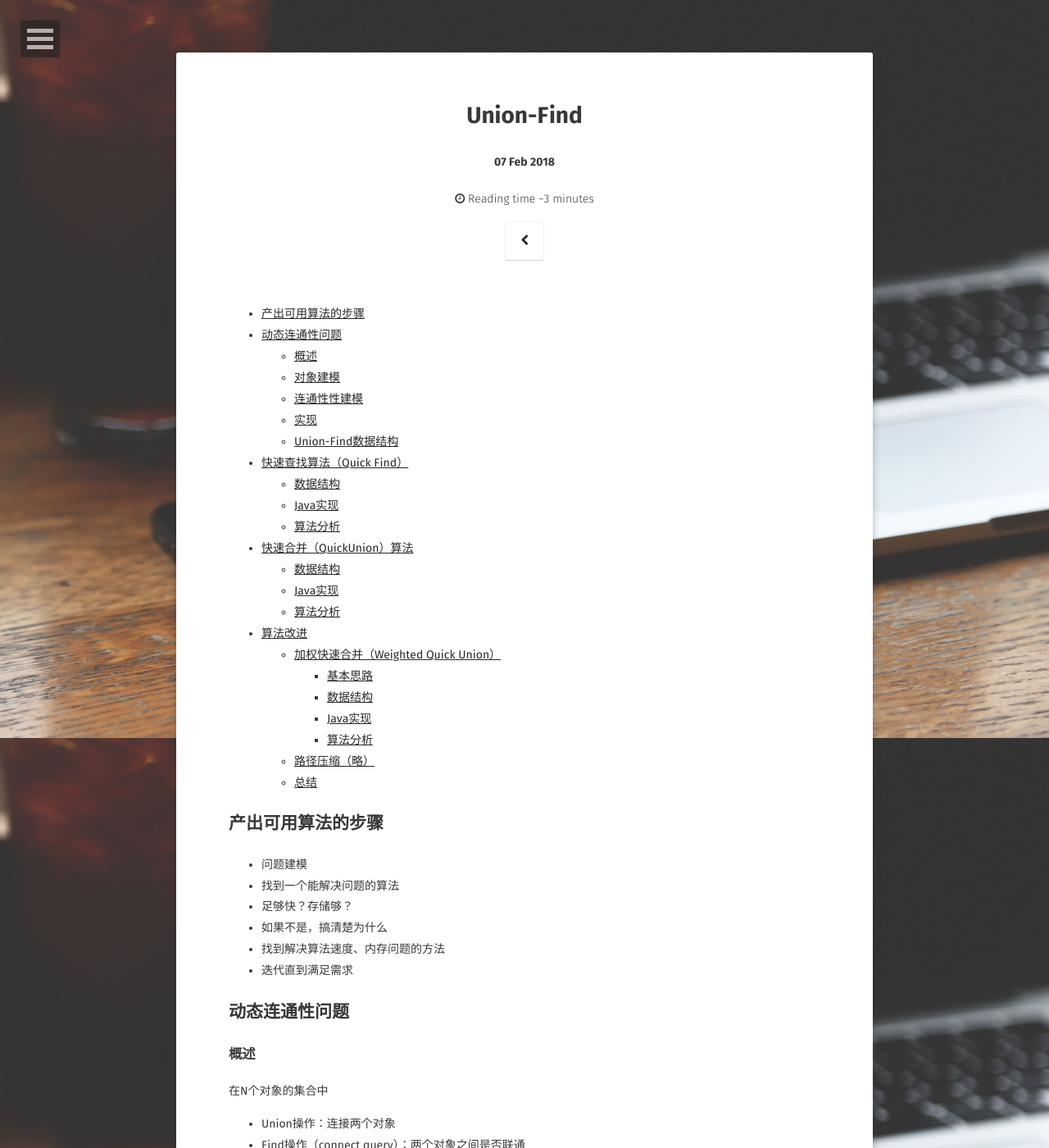
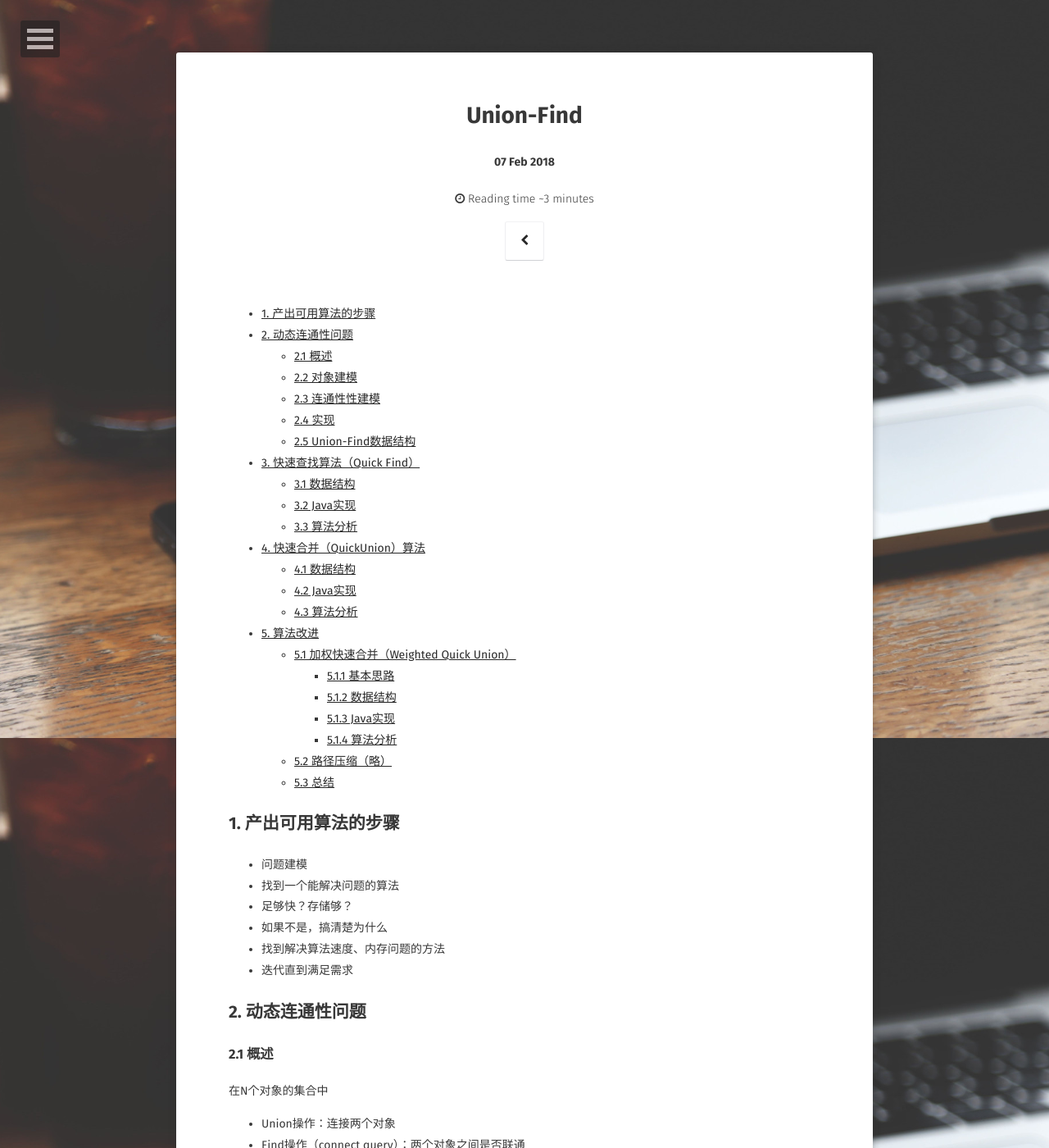
Before and after one commit to pglost/pglost.github.io, a Jekyll site: the page built from _posts/2018-02-07-union-find.md, in a window 1280 px wide and 1400 px high. Shown: the whole window at 82% size. Built offline with Jekyll 4.4.1, drawn with Linux system fonts in a browser that asks for light colours; some web fonts are replaced; formulas are drawn with MathJax 3; comment, search, counter and statistics services are not loaded; some of the changed text lies outside the part shown.

Commit message:
update post

```diff
--- a/_posts/2018-02-07-union-find.md
+++ b/_posts/2018-02-07-union-find.md
@@ -10,7 +10,7 @@ tag:
 * content
 {:toc}
 
-## 产出可用算法的步骤 ##
+## 1. 产出可用算法的步骤 ##
 
 - 问题建模
 - 找到一个能解决问题的算法
@@ -19,17 +19,17 @@ tag:
 - 找到解决算法速度、内存问题的方法
 - 迭代直到满足需求
 
-## 动态连通性问题 ##
+## 2. 动态连通性问题 ##
 
 
-### 概述 ###
+### 2.1 概述 ###
 
 在N个对象的集合中
 
 - Union操作：连接两个对象
 - Find操作（connect query）：两个对象之间是否联通
 
-### 对象建模 ###
+### 2.2 对象建模 ###
 
 在实际应用中，动态连通性问题中的对象可能是多种多样的
 
@@ -41,7 +41,7 @@ tag:
 
 在程序设计中，所有对象对抽象成数字0到N-1
 
-### 连通性性建模 ###
+### 2.3 连通性性建模 ###
 
 连接具有以下性质：
 
@@ -51,21 +51,22 @@ tag:
 
 连通集：相互连接对象的最大集合
 
-### 实现 ###
+### 2.4 实现 ###
 - 查询（Find）操作：检查两个对象是否在同一连通集内
 
 - 合并（Union）操作：将两个对象所在的连通集合并
-### Union-Find数据结构 ###
-| public class UF |
-| --------   |
-| UF(int N)     |
-| void union(int p, int q)|
-| void connected(int p, int q)|
-| int find(int p) |
-| int count()|
 
-## 快速查找算法（Quick Find） ##
-### 数据结构 ###
+### 2.5 Union-Find数据结构 ###
+~~~ java
+ public class UF
+ UF(int N)
+ void union(int p, int q)
+ void connected(int p, int q)
+ int find(int p)
+ int count()
+~~~
+## 3. 快速查找算法（Quick Find） ##
+### 3.1 数据结构 ###
 
 用长度为N的数组id[]来表示N个对象的集合。**数组索引代表对象，数组值代表连通子集的标识**。
 
@@ -74,7 +75,7 @@ tag:
 - Find：检查p与q的id是否相同
 - Union：合并包含p、q的连通集，即把数组中所有等于id[p]的项的值重置为id[q]
 
-### Java实现 ###
+### 3.2 Java实现 ###
 
 ~~~ java
 public class QuickFindUF {
@@ -121,16 +122,18 @@ public class QuickFindUF {
 }
 ~~~
 
-### 算法分析 ###
+### 3.3 算法分析 ###
+
 数组访问次数
 
-| 算法 | 初始化 | Find | Union|
-| :----:  | :----:   | :----:   | :----:   |
-| quick-find |   N | 1 | N|
+| 算法 | 初始化 | Find | Union |
+| :----:  | :----: | :----: | :----: |
+| quick-find | N | 1 | N|
 
 对于有N个对象的并查集，执行N次union操作需要$$N^2$$次数组访问操作，效率太低。
-## 快速合并（QuickUnion）算法
-### 数据结构 ##
+
+## 4. 快速合并（QuickUnion）算法
+### 4.1 数据结构 ##
 用长度为N的数组id[]来表示N个对象的集合。**数组索引代表对象，数组元素代表其父对象。**
 
 i的父亲是id[i]。i的根是id[id[...id[i]...]]。
@@ -138,10 +141,10 @@ i的父亲是id[i]。i的根是id[id[...id[i]...]]。
 - Find操作：检查p、q是否有相同的根
 - Union操作：合并p、q的连通子集，将p的根设置为q的根
 
-### Java实现 ###
+### 4.2 Java实现 ###
 ~~~ java
-	public class QuickUnionUF {
-   private int[] parent;  // parent[i] = parent of i
+public class QuickUnionUF {
+    private int[] parent;  // parent[i] = parent of i
     private int count;     // number of components
 
     public QuickUnionUF(int n) {
@@ -184,9 +187,10 @@ i的父亲是id[i]。i的根是id[id[...id[i]...]]。
     }
 ~~~
 
-### 算法分析 ###
+### 4.3 算法分析 ###
+
 | 算法 | 初始化 | Find | Union|
-| :----:  | :----:   | :----:   | :----:   |
+| :----:  | :----:   | :----:   | :----:  |
 | quick-find |   N | 1 | N|
 | quick-union（最坏情况） |   N | N | N|
 
@@ -200,19 +204,19 @@ quick-union的缺陷
 - 连通子集组成的数结构的高度可能过大，这样就导致寻找root的数组访问开销最高可能为N
 - find和union的操作都需要寻找root，开销最大可能为N
 
-## 算法改进 ##
-### 加权快速合并（Weighted Quick Union） ###
-#### 基本思路 ####
+## 5. 算法改进 ##
+### 5.1 加权快速合并（Weighted Quick Union） ###
+#### 5.1.1 基本思路 ####
 
 - 改进quick-union算法，从而避免连通子集的树结构过高
 - 追踪每个树的节点数量
 - 做union操作时，将节点少的树连接到节点多的树上
 
-#### 数据结构 ####
+#### 5.1.2 数据结构 ####
 
 数据结构与Quick Union算法基本一致，增加了一个数组sz[]去追踪以每个对象i为root的树的节点个数。
 
-#### Java实现 ####
+#### 5.1.3 Java实现 ####
 find操作：
 
 - 与Quick Union完全一样
@@ -237,17 +241,21 @@ union操作：
 		sz[i] += sz[j];
 	}
 ~~~
-#### 算法分析 ####
+#### 5.1.4 算法分析 ####
 时间复杂度：
 
 - Find：与p、q所在树的深度成正比
 - Union：找到root之后，花费常数时间
 
-> **命题**：在weightedUF算法中，任意一个节点x的深度最多是lgN
+> **命题**：
+>
+> 在weightedUF算法中，任意一个节点x的深度最多是lgN
+>
 > **证明**：
-> 当包含x的树$T_{1}$x合并到另一个树$T_{2}$时，x的深度才会加1；
-> 因为$ \vert T_{1} \vert < \vert $T_{2}$ \vert，包含x的新树节点数量相比于以前至少会翻倍；
-> 最坏的情况，节点x的深度一直在增加，最多增加lgN次
+>
+> - 当包含x的树$$T_{1}$$合并到另一个树$$T_{2}$$时，x的深度才会加1；
+> - 由于$$\vert T_{1} \vert$$ < $$\vert T_{2}\vert$$，包含x的新树节点数量相比于以前至少会翻倍；
+> - 最坏的情况，节点x的深度一直在增加，最多增加lgN次
 
 | 算法 | 初始化 | Find | Union|
 | :----:  | :----:   | :----:   | :----:   |
@@ -255,11 +263,11 @@ union操作：
 | quick-union（最坏情况） |   N | N | N|
 | weighted QU |  N | lgN | lgN|
 
-### 路径压缩（略） ###
+### 5.2 路径压缩（略） ###
 
 进一步让树更平，找到节点p的根节点root之后，将寻找过程中访问过得节点的parent设置为root。
 
-### 总结 ###
+### 5.3 总结 ###
 从一个空的数据结构开始，对N个对象的集合做M次union-find的系列操作。
 
 | 算法 | 最坏时间复杂度|
```
